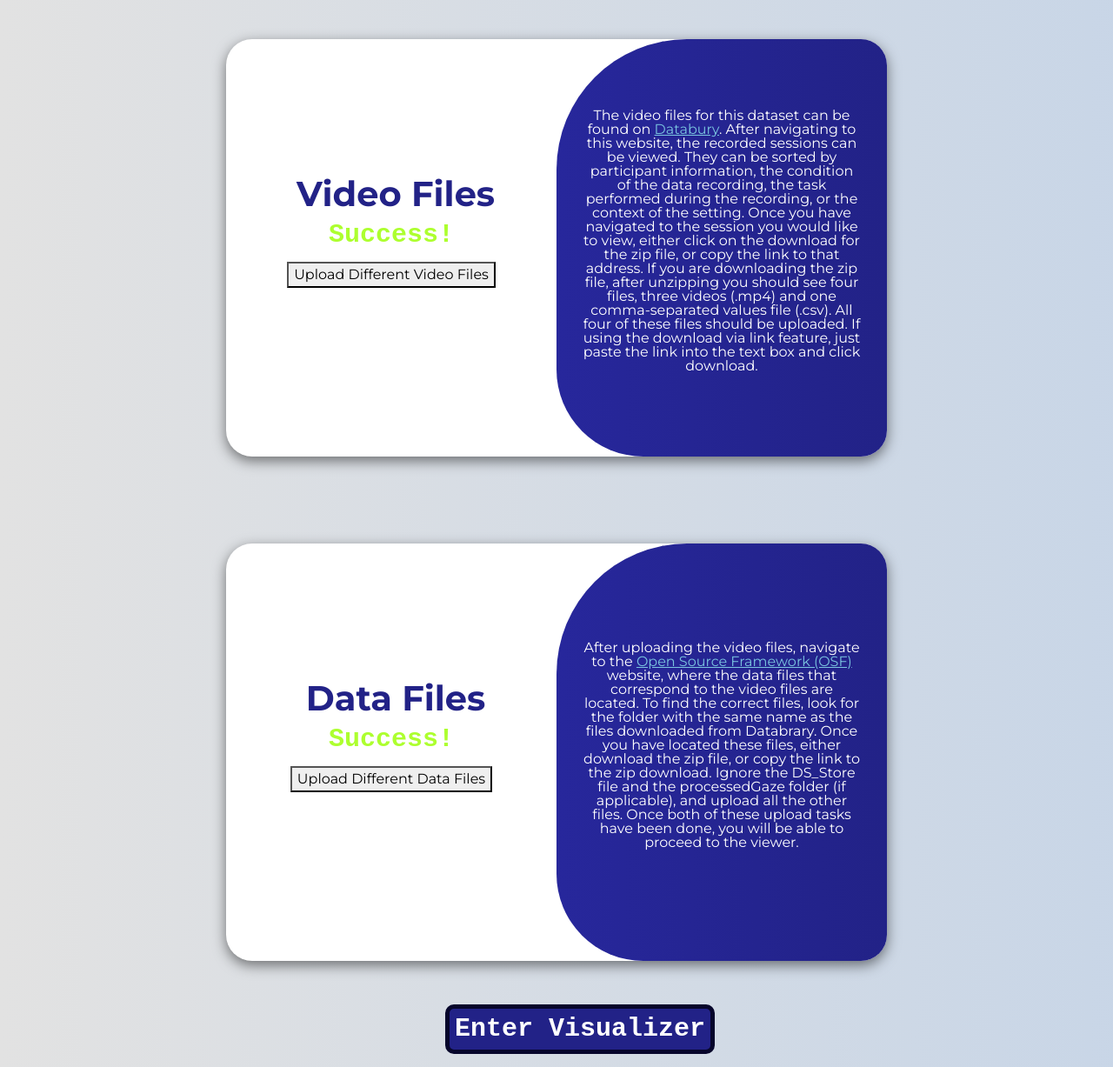
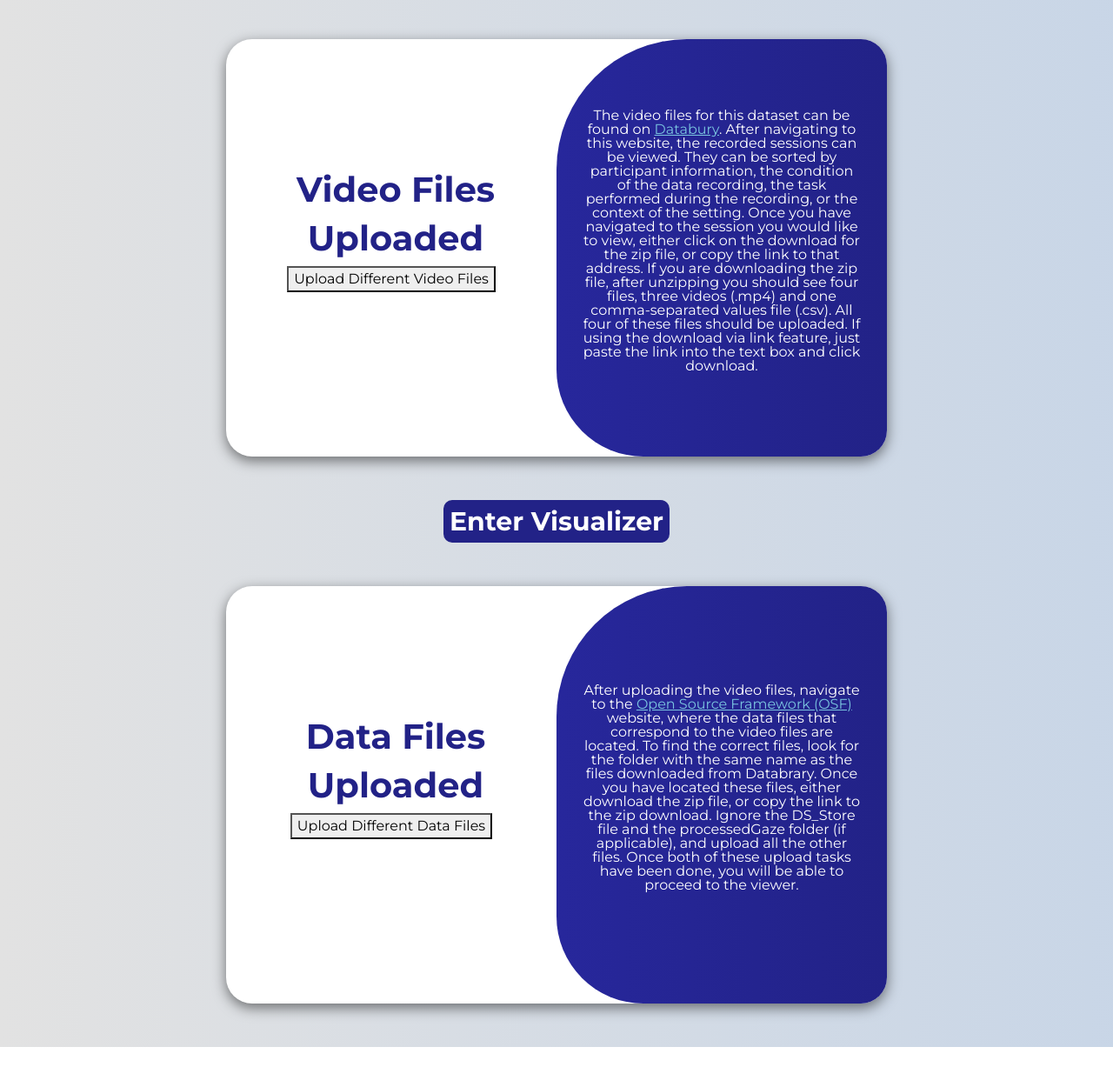
Before and after one commit to Gaskell-Matthew-1102/VEDB-Toolbox, a Flask app: template flaskr/templates/file-upload/file_upload.html in a window 1280 px wide. Shown: the part 218-1445 px from the top of the page at 87% size. After the commit the page ends 1422 px from the top, so only its background shows below. Run offline with Flask 3, Linux system fonts and the light colour scheme; the template is opened without the code that fills it, so the values that code supplies are empty; some libraries are stand-ins or nearby versions.

Commit message:
Fixed up some of those hidden functionalities

```diff
--- a/flaskr/static/styles/file-upload.css
+++ b/flaskr/static/styles/file-upload.css
@@ -1,20 +1,13 @@
 /*Matt used a decent amount of Leon's code that he wrote for the login page for this
 stylesheet, modifying it to conform for the file upload pages*/
+
+/*Some of these classes are borrowed from a tutorial found here: https://github.com/AsmrProg-YT/Modern-Login*/
 
 @import url('https://fonts.googleapis.com/css2?family=Montserrat:wght@300;400;500;600;700&display=swap');
 
 *{
     font-family: 'Montserrat', sans-serif;
 }
-
-
-
-/*body {*/
-/*  margin: 0;*/
-/*  padding: 0;*/
-/*  font-family: "Helvetica Neue", Helvetica, Arial, sans-serif;*/
-/*  color: #444;*/
-/*}*/
 
 .title_container {
     display: flex;
@@ -46,17 +39,6 @@ stylesheet, modifying it to conform for the file upload pages*/
     text-align: center;
     font-family: "Courier New", Courier, monospace;
 }
-
-/*.body {*/
-/*    background-color: #8ca8cc79;*/
-/*    background: linear-gradient(to right, #e2e2e2, #8ca8cc79);*/
-/*    !*background-image: url('./images/journey_into_dataviz_feature.jpg');*!*/
-/*    background-repeat: repeat-x;*/
-/*    !* background-attachment: fixed; *!*/
-/*    background-position: center;*/
-/*    background-position-y: 150px;*/
-/*    background-size: 50%;*/
-/*}*/
 
 .subtitle {
     color: rgb(122, 196, 223);
@@ -111,7 +93,7 @@ stylesheet, modifying it to conform for the file upload pages*/
      border-radius: 10px;
      position: absolute;
      left: 46%;
-     font-family: "Courier New", Courier, monospace;
+     font-family: 'Montserrat', sans-serif;
      font-weight: bold;
      font-size: 30px;
      min-height: 40px;
@@ -129,11 +111,10 @@ stylesheet, modifying it to conform for the file upload pages*/
  .enter_button {
      background-color: #222287;
      color: #ffffff;
-     border: 5px solid #07062b;
+     border: 1px solid transparent;
      border-radius: 10px;
-     position: absolute;
-     left: 40%;
-     font-family: "Courier New", Courier, monospace;
+     position: relative;
+     font-family: 'Montserrat', sans-serif;
      font-weight: bold;
      font-size: 30px;
      min-height: 40px;
@@ -147,20 +128,6 @@ stylesheet, modifying it to conform for the file upload pages*/
 .enter_button:active{
      background-color: #8ca8cc79;
  }
-
-/*.upload-container{*/
-/*    display: inline-block;*/
-/*    width: 400px;*/
-/*    height: 400px;*/
-
-/*    background-color: #8ca8cc79;*/
-/*    margin-left: 200px;*/
-/*    margin-right: 200px;*/
-/*    margin-top: 20px;*/
-/*    margin-bottom: 50px;*/
-/*    border: 5px solid #07062b;*/
-/*    border-radius: 50px 50px 50px 50px;*/
-/*}*/
 
 .upload-container-text {
     color: #222287;
@@ -198,15 +165,6 @@ stylesheet, modifying it to conform for the file upload pages*/
     margin: 10px;
 }
 
-/*.container {*/
-/*    flex-direction: row;*/
-/*    display: flex;*/
-/*    column-gap: 0px;*/
-/*    align-items: center;*/
-/*    justify-content: left;*/
-/*    width: 100%;*/
-/*    overflow: hidden;*/
-/*}*/
 .logoutbutton {
      background-color: #222287;
      color: #ffffff;
--- a/flaskr/templates/file-upload/file_upload.html
+++ b/flaskr/templates/file-upload/file_upload.html
@@ -1,5 +1,7 @@
 <!--Most of this code was written by Matt, with all of the Bootstrap done by Brian. Additionally, some of the
 element code was taken from Leon's login page.-->
+
+<!--Some of this code is borrowed from a tutorial found here: https://github.com/AsmrProg-YT/Modern-Login-->
 
 <!DOCTYPE html>
 <html>
@@ -57,7 +59,7 @@ element code was taken from Leon's login page.-->
             </form>
             {% endif %}
             {% if not show_form1 %}
-            <p class="success-text">Success!</p>
+            <h1 class="upload-container-text">Uploaded</h1>
             <form action = "/upload_different_video" method="POST">
                 <button type="submit" class="different_files_button">Upload Different Video Files</button>
             </form>
@@ -90,6 +92,13 @@ element code was taken from Leon's login page.-->
                 </div>
             </div>
         </div>
+
+        {% if not show_form1 and not show_form2 %}
+            <form action = '/visualizer' method="POST">
+                <button type="submit" class="enter_button">Enter Visualizer</button>
+            </form>
+        {% endif %}
+
         <div class="upload-container">
             <div class="upload-form-container">
             <h1 class="upload-container-text">Data Files</h1>
@@ -109,7 +118,7 @@ element code was taken from Leon's login page.-->
             </form>
         {% endif %}
             {% if not show_form2 %}
-            <p class="success-text">Success!</p>
+            <h1 class="upload-container-text">Uploaded</h1>
             <form action = "/upload_different_data" method="POST">
                 <button type="submit" class="different_files_button">Upload Different Data Files</button>
             </form>
@@ -140,38 +149,5 @@ element code was taken from Leon's login page.-->
                 </div>
             </div>
             </div>
-<!--        {% if not show_form1 and not show_form2 %}-->
-<!--            <form action = '/visualizer' method="POST">-->
-<!--                <button type="submit" class="back_button">Enter Visualizer</button>-->
-<!--            </form>-->
-<!--        {% endif %}-->
-    <div class="bottom_container">
-<!--        {% if failed_video_upload %}-->
-<!--                <p class="fail-text">Incorrect video files uploaded. Please try again, or refer to the link below for help.</p>-->
-<!--        {% endif %}-->
-<!--        {% if failed_data_upload %}-->
-<!--                <p class="fail-text">Incorrect data files uploaded. Please try again, or refer to the link below for help.</p>-->
-<!--        {% endif %}-->
-<!--        {% if failed_video_link %}-->
-<!--                <p class="fail-text">Incorrect video link uploaded. Either the link was invalid or the files could not be downloaded. Please try again, or refer to the link below for help.</p>-->
-<!--        {% endif %}-->
-<!--        {% if failed_data_link %}-->
-<!--                <p class="fail-text">Incorrect data link uploaded. Either the link was invalid or the files could not be downloaded. Please try again, or refer to the link below for help.</p>-->
-<!--        {% endif %}-->
-        {% if not show_form1 and not show_form2 %}
-            <form action = '/visualizer' method="POST">
-                <button type="submit" class="enter_button">Enter Visualizer</button>
-            </form>
-        <br>
-        <br>
-        <br>
-        {% endif %}
-    </div>
-<!--  <div class="bottom_container">-->
-<!--   <h3 class="h3">Help</h3>-->
-<!--      </div>-->
-<!--      <div class="bottom_container">-->
-<!--        <p style="text-align: center">Not sure what files to upload or links to enter? Please click <a href="/upload_help">here for help.</a></p>-->
-<!--    </div>-->
   </body>
 </html>
```
Lines whose indentation alone changed are shown as unchanged.
